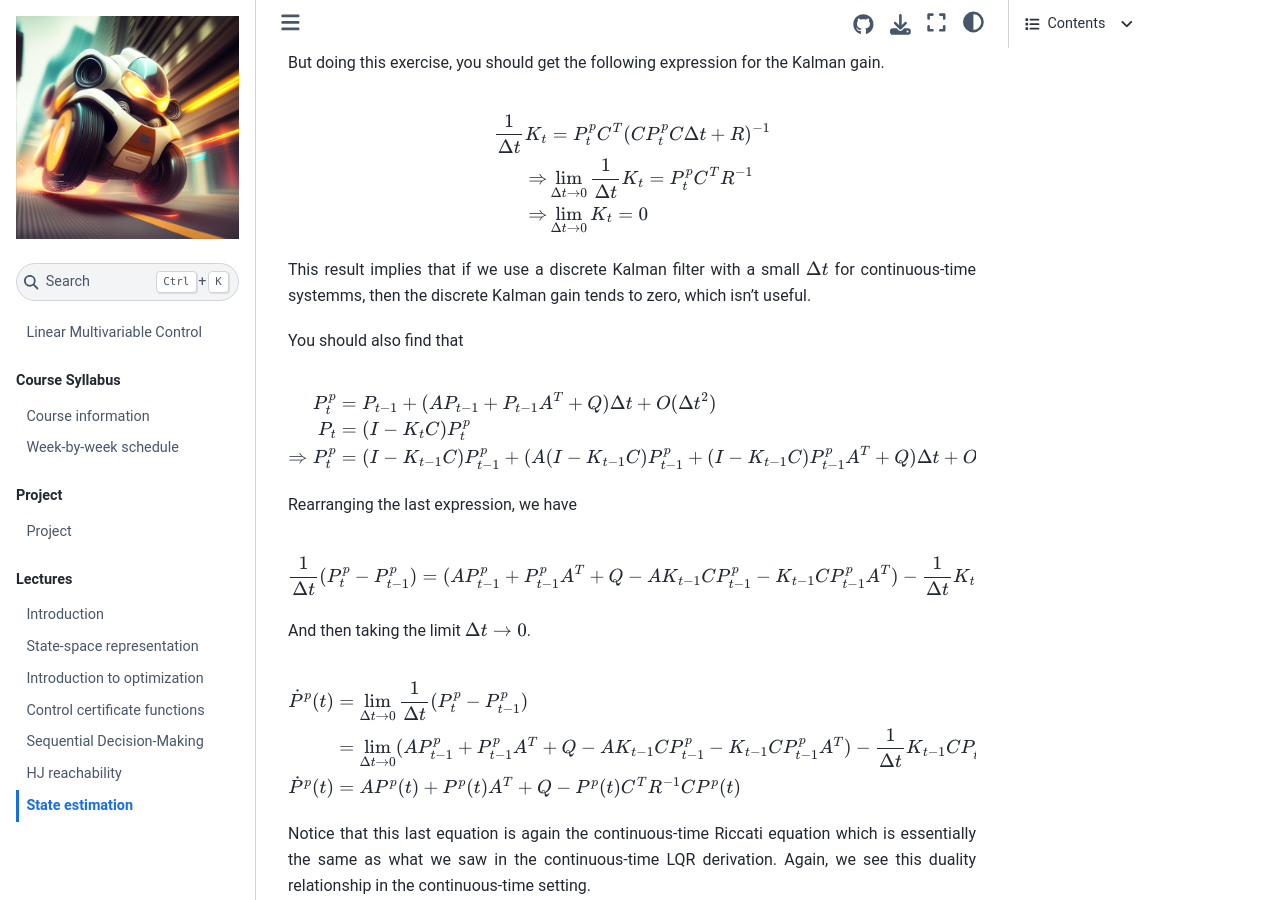
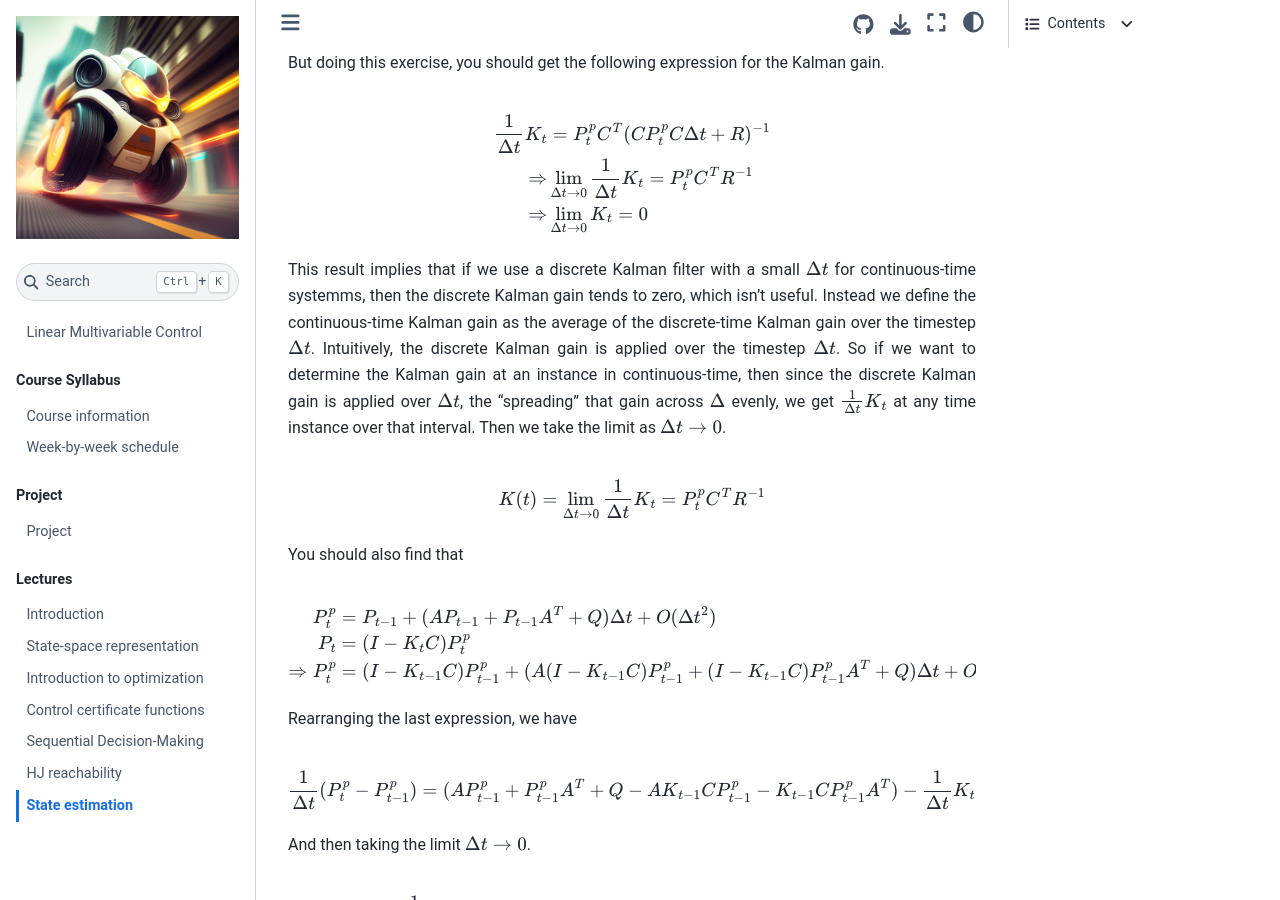
Before and after one commit to jimmyfowler/lmc-book, a Jupyter Book: the page built from lectures/kalman-filter.md, in a window 1280 px wide and 900 px high, scrolled down 10135 px. Built offline with Jupyter Book 1.0.4 settings and Sphinx 7.4.7 and the Sphinx Book theme 1.1.4, drawn with Linux system fonts in a browser that asks for light colours; pages that are not in the unit, such as notebooks, are missing from menus.

Commit message:
update ct kalman

```diff
--- a/lectures/kalman-filter.md
+++ b/lectures/kalman-filter.md
@@ -328,6 +328,11 @@ $$
 $$
 
 This result implies that if we use a discrete Kalman filter with a small $\Delta t$ for continuous-time systemms, then the discrete Kalman gain tends to zero, which isn't useful.
+Instead we define the continuous-time Kalman gain as the average of the discrete-time Kalman gain over the timestep $\Delta t$. Intuitively, the discrete Kalman gain is applied over the timestep $\Delta t$. So if we want to determine the Kalman gain at an instance in continuous-time, then since the discrete Kalman gain is applied over $\Delta t$, the "spreading" that gain across $\Delta$ evenly, we get $\frac{1}{\Delta t} K_t$ at any time instance over that interval. Then we take the limit as $\Delta t \rightarrow 0$.
+
+$$
+K(t) = \lim_{\Delta t \rightarrow 0}\frac{1}{\Delta t} K_t  = P_t^pC^T R^{-1}
+$$
 
 
 You should also find that
```
